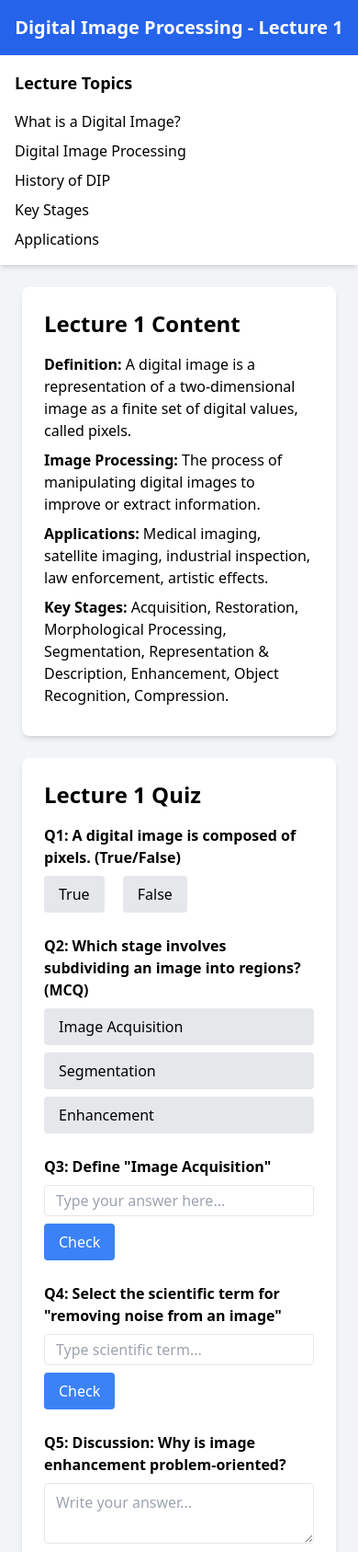
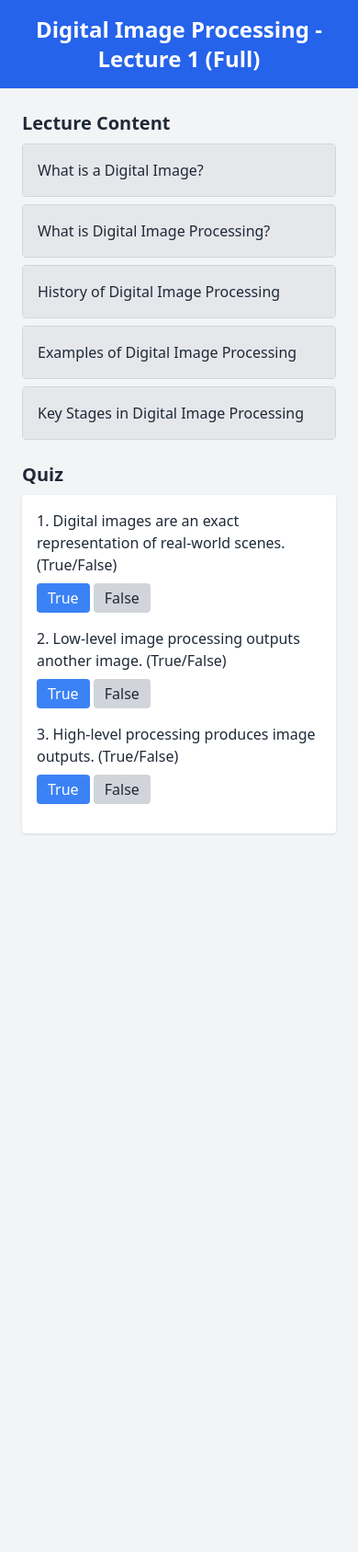
Before and after one commit to beshoywadid/test, a plain HTML site: page index.html in a window 390 px wide. Shown: the top 1687 px of the page at 92% size. After the commit the page ends 930 px from the top, so only its background shows below. Drawn offline with nearby package versions, Linux system fonts and the light colour scheme.

Commit message:
Update index.html

```diff
--- a/index.html
+++ b/index.html
@@ -3,151 +3,173 @@
 <head>
 <meta charset="UTF-8">
 <meta name="viewport" content="width=device-width, initial-scale=1.0">
-  <title>Digital Image Processing - Lecture 1</title>
+<title>DIP - Lecture 1 Full</title>
 <script src="https://cdn.tailwindcss.com"></script>
 </head>
-<body class="bg-gray-100 font-sans">
+<body class="bg-gray-100 text-gray-800 font-sans">
 
-  <!-- Header -->
-  <header class="bg-blue-600 text-white py-4 shadow-md text-center text-xl font-bold">
-    Digital Image Processing - Lecture 1
+<header class="bg-blue-600 text-white p-4 text-center">
+    <h1 class="text-2xl font-bold">Digital Image Processing - Lecture 1 (Full)</h1>
 </header>
 
-  <div class="flex flex-col md:flex-row min-h-screen">
+<main class="max-w-5xl mx-auto p-6 space-y-6">
 
-    <!-- Sidebar -->
-    <aside class="bg-white md:w-1/4 p-4 shadow-md">
-      <h2 class="text-lg font-semibold mb-4">Lecture Topics</h2>
-      <ul class="space-y-2">
-        <li class="hover:text-blue-600 cursor-pointer">What is a Digital Image?</li>
-        <li class="hover:text-blue-600 cursor-pointer">Digital Image Processing</li>
-        <li class="hover:text-blue-600 cursor-pointer">History of DIP</li>
-        <li class="hover:text-blue-600 cursor-pointer">Key Stages</li>
-        <li class="hover:text-blue-600 cursor-pointer">Applications</li>
+    <!-- Accordion Section -->
+    <section>
+        <h2 class="text-xl font-semibold mb-2">Lecture Content</h2>
+        <div id="accordion" class="space-y-2">
+
+            <!-- What is a Digital Image? -->
+            <div class="border border-gray-300 rounded">
+                <button class="w-full text-left p-4 bg-gray-200 hover:bg-gray-300 focus:outline-none accordion-button">
+                    What is a Digital Image?
+                </button>
+                <div class="p-4 hidden accordion-content bg-white space-y-2">
+                    <p>A digital image is a representation of a two-dimensional image as a finite set of digital values called pixels.</p>
+                    <p>Each pixel represents a gray level (intensity) or color.</p>
+                    <p>Digitization implies approximation: a digital image is always an approximation of the real scene.</p>
+                    <p>Common image formats:</p>
+                    <ul class="list-disc ml-5">
+                        <li>1 sample per point (B&W or Grayscale)</li>
+                        <li>3 samples per point (RGB Coloring System)</li>
                     </ul>
-    </aside>
+                </div>
+            </div>
 
-    <!-- Main content -->
-    <main class="flex-1 p-6">
+            <!-- What is Digital Image Processing? -->
+            <div class="border border-gray-300 rounded">
+                <button class="w-full text-left p-4 bg-gray-200 hover:bg-gray-300 focus:outline-none accordion-button">
+                    What is Digital Image Processing?
+                </button>
+                <div class="p-4 hidden accordion-content bg-white space-y-2">
+                    <p>Digital Image Processing (DIP) focuses on:</p>
+                    <ul class="list-disc ml-5">
+                        <li>Improving pictorial information for human interpretation.</li>
+                        <li>Processing image data for storage, transmission, or autonomous machine perception.</li>
+                    </ul>
+                    <p>Low-level, mid-level, high-level processing:</p>
+                    <ul class="list-disc ml-5">
+                        <li>Low-Level: Image → Image (Noise removal, sharpening)</li>
+                        <li>Mid-Level: Image → Attributes (Segmentation, object recognition)</li>
+                        <li>High-Level: Attributes → Understanding (Scene understanding, autonomous navigation)</li>
+                    </ul>
+                </div>
+            </div>
 
-      <!-- Lecture Content -->
-      <section class="bg-white p-6 rounded-lg shadow-md mb-6 animate-fadeIn">
-        <h2 class="text-2xl font-bold mb-4">Lecture 1 Content</h2>
-        <p class="mb-2"><span class="font-semibold">Definition:</span> A digital image is a representation of a two-dimensional image as a finite set of digital values, called pixels.</p>
-        <p class="mb-2"><span class="font-semibold">Image Processing:</span> The process of manipulating digital images to improve or extract information.</p>
-        <p class="mb-2"><span class="font-semibold">Applications:</span> Medical imaging, satellite imaging, industrial inspection, law enforcement, artistic effects.</p>
-        <p class="mb-2"><span class="font-semibold">Key Stages:</span> Acquisition, Restoration, Morphological Processing, Segmentation, Representation & Description, Enhancement, Object Recognition, Compression.</p>
+            <!-- History of DIP -->
+            <div class="border border-gray-300 rounded">
+                <button class="w-full text-left p-4 bg-gray-200 hover:bg-gray-300 focus:outline-none accordion-button">
+                    History of Digital Image Processing
+                </button>
+                <div class="p-4 hidden accordion-content bg-white space-y-2">
+                    <p>1920s: Bartlane cable picture transmission service.</p>
+                    <p>1960s: Space race → processing images of the Moon (Ranger 7 probe).</p>
+                    <p>1970s: Medical applications (CAT scans, Nobel Prize for tomography).</p>
+                    <p>1980s-today: DIP explosion in:</p>
+                    <ul class="list-disc ml-5">
+                        <li>Image enhancement/restoration</li>
+                        <li>Artistic effects</li>
+                        <li>Medical visualization</li>
+                        <li>Industrial inspection</li>
+                        <li>Law enforcement</li>
+                        <li>Human-computer interfaces</li>
+                    </ul>
+                </div>
+            </div>
+
+            <!-- Examples of DIP -->
+            <div class="border border-gray-300 rounded">
+                <button class="w-full text-left p-4 bg-gray-200 hover:bg-gray-300 focus:outline-none accordion-button">
+                    Examples of Digital Image Processing
+                </button>
+                <div class="p-4 hidden accordion-content bg-white space-y-2">
+                    <ul class="list-disc ml-5">
+                        <li>Image enhancement (noise removal, quality improvement)</li>
+                        <li>Hubble Telescope image correction</li>
+                        <li>Artistic effects & composite images</li>
+                        <li>Medical: MRI, CT scan visualization & edge detection</li>
+                        <li>GIS: Satellite image analysis</li>
+                        <li>Industrial inspection: PCB quality checks</li>
+                        <li>Law enforcement: License plate recognition, CCTV enhancement</li>
+                        <li>Human-Computer Interface: Face and gesture recognition</li>
+                    </ul>
+                </div>
+            </div>
+
+            <!-- Key stages in DIP -->
+            <div class="border border-gray-300 rounded">
+                <button class="w-full text-left p-4 bg-gray-200 hover:bg-gray-300 focus:outline-none accordion-button">
+                    Key Stages in Digital Image Processing
+                </button>
+                <div class="p-4 hidden accordion-content bg-white space-y-2">
+                    <ul class="list-disc ml-5">
+                        <li>Image Acquisition</li>
+                        <li>Image Restoration</li>
+                        <li>Morphological Processing</li>
+                        <li>Segmentation</li>
+                        <li>Representation & Description</li>
+                        <li>Image Enhancement</li>
+                        <li>Object Recognition</li>
+                        <li>Problem Domain</li>
+                        <li>Colour Image Processing</li>
+                        <li>Image Compression</li>
+                    </ul>
+                </div>
+            </div>
+
+        </div>
     </section>
 
     <!-- Quiz Section -->
-      <section class="bg-white p-6 rounded-lg shadow-md animate-fadeIn">
-        <h2 class="text-2xl font-bold mb-4">Lecture 1 Quiz</h2>
-
-        <div id="quiz-container">
-
-          <!-- Question template -->
-          <div class="quiz-question mb-6">
-            <p class="mb-2 font-semibold">Q1: A digital image is composed of pixels. (True/False)</p>
-            <div class="space-x-4">
-              <button onclick="checkTF(this, true)" class="bg-gray-200 px-4 py-2 rounded hover:bg-green-300 transition">True</button>
-              <button onclick="checkTF(this, false)" class="bg-gray-200 px-4 py-2 rounded hover:bg-red-300 transition">False</button>
+    <section>
+        <h2 class="text-xl font-semibold mb-2">Quiz</h2>
+        <div class="bg-white p-4 rounded shadow space-y-4">
+            <div>
+                <p class="mb-2">1. Digital images are an exact representation of real-world scenes. (True/False)</p>
+                <button class="quiz-btn bg-blue-500 text-white px-3 py-1 rounded" data-answer="false">True</button>
+                <button class="quiz-btn bg-gray-300 px-3 py-1 rounded" data-answer="true">False</button>
             </div>
-            <p class="mt-2 text-sm" id="feedback1"></p>
+            <div>
+                <p class="mb-2">2. Low-level image processing outputs another image. (True/False)</p>
+                <button class="quiz-btn bg-blue-500 text-white px-3 py-1 rounded" data-answer="true">True</button>
+                <button class="quiz-btn bg-gray-300 px-3 py-1 rounded" data-answer="false">False</button>
             </div>
-
-          <div class="quiz-question mb-6">
-            <p class="mb-2 font-semibold">Q2: Which stage involves subdividing an image into regions? (MCQ)</p>
-            <div class="space-y-2">
-              <button onclick="checkMCQ(this, 'Segmentation')" class="w-full text-left bg-gray-200 px-4 py-2 rounded hover:bg-blue-300 transition">Image Acquisition</button>
-              <button onclick="checkMCQ(this, 'Segmentation')" class="w-full text-left bg-gray-200 px-4 py-2 rounded hover:bg-blue-300 transition">Segmentation</button>
-              <button onclick="checkMCQ(this, 'Segmentation')" class="w-full text-left bg-gray-200 px-4 py-2 rounded hover:bg-blue-300 transition">Enhancement</button>
+            <div>
+                <p class="mb-2">3. High-level processing produces image outputs. (True/False)</p>
+                <button class="quiz-btn bg-blue-500 text-white px-3 py-1 rounded" data-answer="false">True</button>
+                <button class="quiz-btn bg-gray-300 px-3 py-1 rounded" data-answer="true">False</button>
             </div>
-            <p class="mt-2 text-sm" id="feedback2"></p>
+            <div id="quiz-result" class="mt-4 font-semibold"></div>
         </div>
-
-          <div class="quiz-question mb-6">
-            <p class="mb-2 font-semibold">Q3: Define "Image Acquisition"</p>
-            <input type="text" id="definition1" placeholder="Type your answer here..." class="border rounded px-3 py-1 w-full">
-            <button onclick="checkDefinition('definition1', 'taking an image')" class="mt-2 bg-blue-500 text-white px-4 py-2 rounded hover:bg-blue-600 transition">Check</button>
-            <p class="mt-2 text-sm" id="feedback3"></p>
-          </div>
-
-          <div class="quiz-question mb-6">
-            <p class="mb-2 font-semibold">Q4: Select the scientific term for "removing noise from an image"</p>
-            <input type="text" id="term1" placeholder="Type scientific term..." class="border rounded px-3 py-1 w-full">
-            <button onclick="checkTerm('term1', 'smoothing')" class="mt-2 bg-blue-500 text-white px-4 py-2 rounded hover:bg-blue-600 transition">Check</button>
-            <p class="mt-2 text-sm" id="feedback4"></p>
-          </div>
-
-          <div class="quiz-question mb-6">
-            <p class="mb-2 font-semibold">Q5: Discussion: Why is image enhancement problem-oriented?</p>
-            <textarea placeholder="Write your answer..." class="border rounded px-3 py-2 w-full"></textarea>
-          </div>
-
-        </div>
-
     </section>
 
 </main>
-  </div>
 
 <script>
-    function checkTF(button, correct) {
-      const feedback = button.parentElement.nextElementSibling;
-      if(correct) {
-        feedback.textContent = "Correct ✅";
-        feedback.className = "mt-2 text-green-600 font-semibold";
+    // Accordion
+    document.querySelectorAll('.accordion-button').forEach(btn => {
+        btn.addEventListener('click', () => {
+            btn.nextElementSibling.classList.toggle('hidden');
+        });
+    });
+
+    // Quiz
+    document.querySelectorAll('.quiz-btn').forEach(btn => {
+        btn.addEventListener('click', () => {
+            const correct = btn.dataset.answer === "true";
+            const result = document.getElementById('quiz-result');
+            if(correct){
+                result.textContent = "✅ Correct!";
+                result.classList.add('text-green-600');
+                result.classList.remove('text-red-600');
             } else {
-        feedback.textContent = "Incorrect ❌";
-        feedback.className = "mt-2 text-red-600 font-semibold";
+                result.textContent = "❌ Incorrect!";
+                result.classList.add('text-red-600');
+                result.classList.remove('text-green-600');
             }
-    }
-
-    function checkMCQ(button, answer) {
-      const feedback = button.parentElement.nextElementSibling;
-      if(button.textContent.trim() === answer) {
-        feedback.textContent = "Correct ✅";
-        feedback.className = "mt-2 text-green-600 font-semibold";
-      } else {
-        feedback.textContent = "Incorrect ❌";
-        feedback.className = "mt-2 text-red-600 font-semibold";
-      }
-    }
-
-    function checkDefinition(id, correctAnswer) {
-      const input = document.getElementById(id);
-      const feedback = input.nextElementSibling.nextElementSibling;
-      if(input.value.toLowerCase().includes(correctAnswer.toLowerCase())) {
-        feedback.textContent = "Correct ✅";
-        feedback.className = "mt-2 text-green-600 font-semibold";
-      } else {
-        feedback.textContent = "Incorrect ❌";
-        feedback.className = "mt-2 text-red-600 font-semibold";
-      }
-    }
-
-    function checkTerm(id, correctAnswer) {
-      const input = document.getElementById(id);
-      const feedback = input.nextElementSibling.nextElementSibling;
-      if(input.value.toLowerCase() === correctAnswer.toLowerCase()) {
-        feedback.textContent = "Correct ✅";
-        feedback.className = "mt-2 text-green-600 font-semibold";
-      } else {
-        feedback.textContent = "Incorrect ❌";
-        feedback.className = "mt-2 text-red-600 font-semibold";
-      }
-    }
+        });
+    });
 </script>
 
-  <style>
-    /* Simple fade-in animation */
-    @keyframes fadeIn {
-      from {opacity: 0; transform: translateY(10px);}
-      to {opacity: 1; transform: translateY(0);}
-    }
-    .animate-fadeIn {
-      animation: fadeIn 0.5s ease forwards;
-    }
-  </style>
 </body>
 </html>
```
Lines whose indentation alone changed are shown as unchanged.
